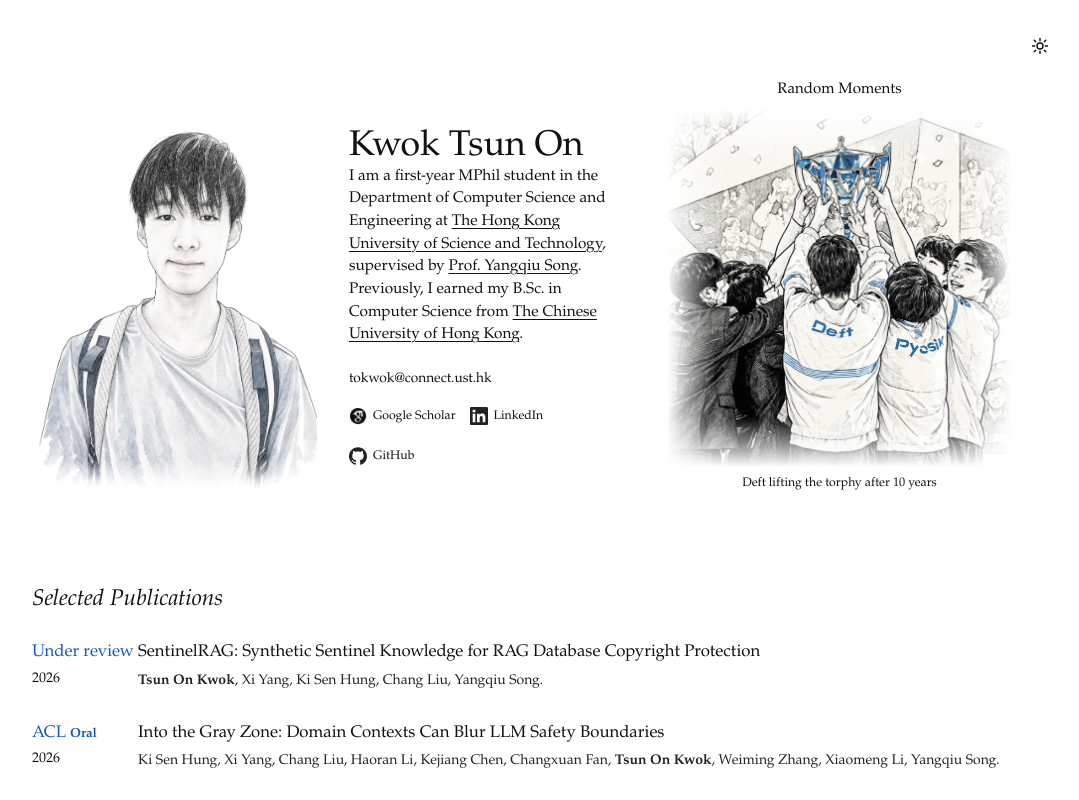
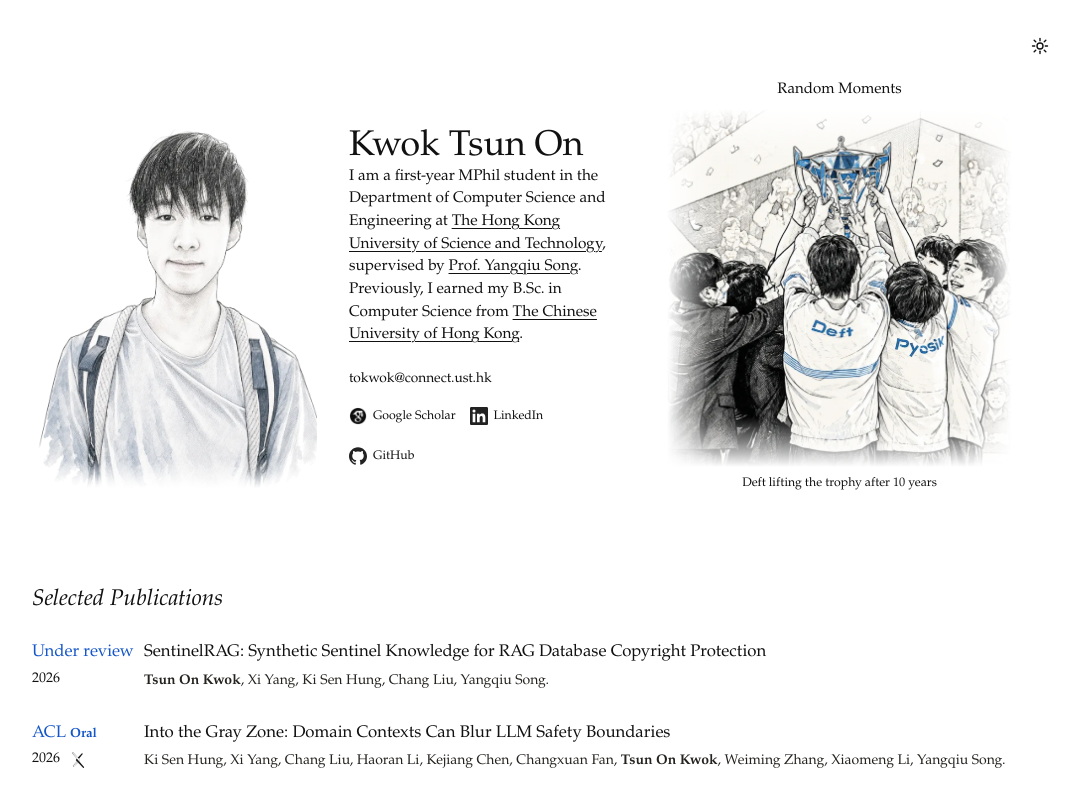
Before and after one commit to ansonk4/ansonk4.github.io, a Next.js app: page / in a window 1280 px wide. Shown: the top 800 px of the page, without its empty margins (108-1187 px from the left). Built offline with nearby package versions, Linux system fonts and the light colour scheme; a web font is replaced by a local one.

Commit message:
Update profile and publication links

```diff
--- a/app/globals.css
+++ b/app/globals.css
@@ -501,7 +501,7 @@
   --section-body-leading: 1.46rem;
   --section-badge-size: 0.94rem;
   --publication-venue-column: 6.25rem;
-  --publication-title-gap: 4px;
+  --publication-title-gap: 10px;
   margin-top: clamp(48px, 6.5vw, 64px);
 }
 
@@ -717,6 +717,14 @@
     grid-template-columns: minmax(210px, 270px) minmax(270px, 1fr);
   }
 
+  .intro-panel {
+    width: 100%;
+  }
+
+  .bio-copy {
+    max-width: none;
+  }
+
   .research-asset.hero-panel-desktop {
     display: none;
   }
--- a/components/PublicationsSection.tsx
+++ b/components/PublicationsSection.tsx
@@ -1,10 +1,25 @@
 import Image from "next/image";
-import type { Publication } from "@/lib/content-types";
+import type { ProfileLink, Publication } from "@/lib/content-types";
 import { SectionTitle } from "./SectionTitle";
 
 type PublicationsSectionProps = {
   publications: Publication[];
 };
+
+type PublicationLink = ProfileLink & {
+  size?: number;
+};
+
+function getPaperLink(href: string) {
+  const isArxivLink = href.includes("arxiv.org");
+
+  return {
+    label: isArxivLink ? "arXiv" : "Paper",
+    href,
+    icon: isArxivLink ? "/assets/icon-arxiv.svg" : "/assets/icon-paper.svg",
+    size: isArxivLink ? 16 : 20
+  };
+}
 
 export function PublicationsSection({ publications }: PublicationsSectionProps) {
   return (
@@ -14,10 +29,8 @@
       </SectionTitle>
       <div className="publication-list">
         {publications.map((publication) => {
-          const publicationLinks = [
-            ...(publication.paper
-              ? [{ label: "Paper", href: publication.paper, icon: "/assets/icon-paper.svg" }]
-              : []),
+          const publicationLinks: PublicationLink[] = [
+            ...(publication.paper ? [getPaperLink(publication.paper)] : []),
             ...(publication.code
               ? [{ label: "Code", href: publication.code, icon: "/assets/icon-github.svg" }]
               : []),
@@ -49,7 +62,7 @@
                           href={link.href}
                           aria-label={`${publication.title} ${link.label}`}
                         >
-                          <Image src={link.icon} alt="" width={20} height={20} />
+                          <Image src={link.icon} alt="" width={link.size ?? 20} height={link.size ?? 20} />
                         </a>
                       ))}
                     </div>
--- a/components/RandomHeroPanel.tsx
+++ b/components/RandomHeroPanel.tsx
@@ -23,7 +23,7 @@
     width: 1280,
     height: 721,
     label: "DRX",
-    caption: "Deft lifting the torphy after 10 years"
+    caption: "Deft lifting the trophy after 10 years"
   },
   {
     src: "/assets/random/blg.webp",
--- a/content/biography.mdx
+++ b/content/biography.mdx
@@ -4,7 +4,7 @@
   links: [
     {
       label: "Google Scholar",
-      href: "https://scholar.google.com/citations?view_op=search_authors&mauthors=Tsun+On+Kwok",
+      href: "https://scholar.google.com/citations?hl=en&user=KRkl3kYAAAAJ",
       icon: "/assets/icon-google-scholar.png"
     },
     {
@@ -12,7 +12,10 @@
       href: "https://www.linkedin.com/in/tsun-on-kwok-357974227/",
       icon: "/assets/icon-linkedin.svg"
     },
-    { label: "GitHub", href: "https://github.com/ansonk4", icon: "/assets/icon-github.svg" }
+    {
+      label: "GitHub",
+      href: "https://github.com/ansonk4",
+      icon: "/assets/icon-github.svg" }
   ]
 };
 
--- a/content/publications.mdx
+++ b/content/publications.mdx
@@ -16,6 +16,7 @@
     year: "2026",
     badge: "Oral",
     title: "Into the Gray Zone: Domain Contexts Can Blur LLM Safety Boundaries",
+    paper: "https://arxiv.org/abs/2604.15717",
     authors: [
       { name: "Ki Sen Hung" },
       { name: "Xi Yang" },
```
Also changed, not shown: public/assets/icon-arxiv.svg (added).
